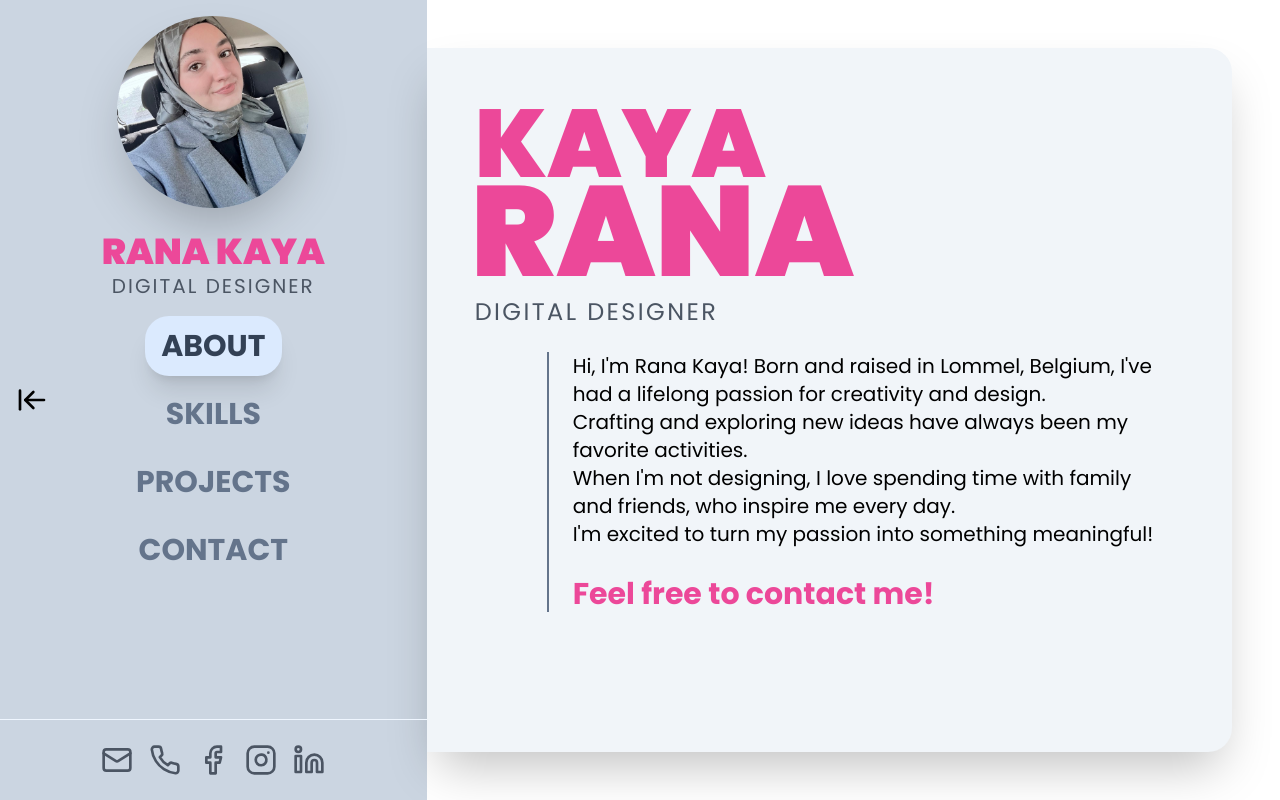
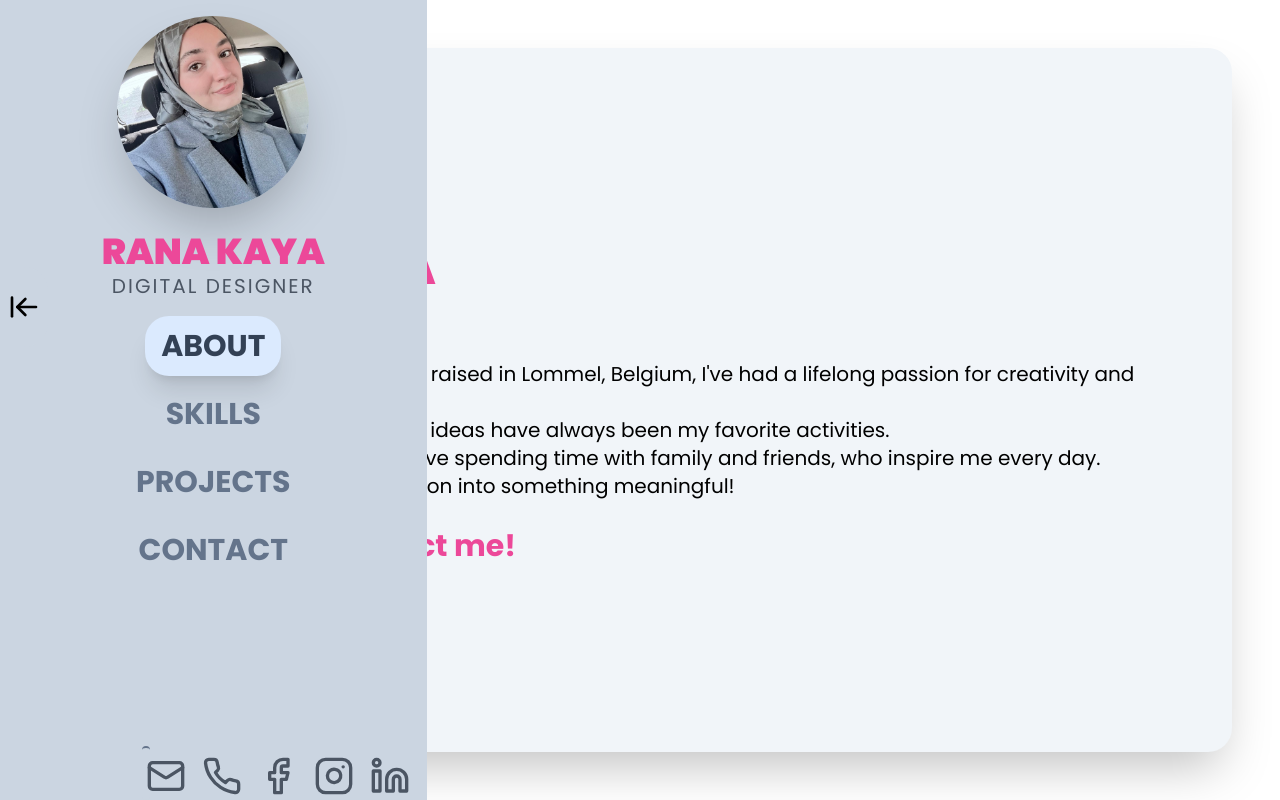
Before and after one commit to gurkanozil/ranakaya, a React (Vite) app: page / in a window 1280 px wide. Built offline with nearby package versions, Linux system fonts and the light colour scheme.

Commit message:
Spent a long time Implementing responsive sidebar toggle with smooth transitions and improved layout. Lots to do

```diff
--- a/src/App.tsx
+++ b/src/App.tsx
@@ -4,9 +4,11 @@ import About from './components/About';
 import Skills from './components/Skills';
 import Projects from './components/Projects';
 import Contact from './components/Contact';
+import { ArrowLeftToLine, ArrowRightFromLine} from 'lucide-react';
 
 function App() {
   const [activeSection, setActiveSection] = useState('about');
+  const [SidebarOpen, setSidebarOpen] = useState(true);
 
   const navItems = [
     { id: 'about', label: 'ABOUT', },
@@ -14,6 +16,7 @@ function App() {
     { id: 'projects', label: 'PROJECTS' },
     { id: 'contact', label: 'CONTACT' },
   ];
+
 
   const renderContent = () => {
     switch (activeSection) {
@@ -30,16 +33,32 @@ function App() {
     }
   };
 
+        const toggleSidebar = () => {
+          setSidebarOpen(!SidebarOpen);
+        };
+
+
   return (
     <>
-    <div id="App" className="flex min-h-screen bg-white no-scrollbar">
+    <div id="App" className={`${SidebarOpen ? '' : ''} flex flex-row min-h-screen h-full bg-white no-scrollbar`}>
       <Sidebar
         activeSection={activeSection}
         setActiveSection={setActiveSection}
         navItems={navItems}
-      />
-      <main id="mainContent" className="flex-1 shadow-2xl bg-slate-100 rounded-r-3xl p-12 mt-12 mb-12 mr-12">
+        SidebarOpen={SidebarOpen}
+        toggleSidebar={toggleSidebar} />
+
+      <main id="mainContent" className={`flex-1 h-dvw shadow-2xl bg-slate-100 ${SidebarOpen ? 'rounded-r-3xl' : 'rounded-3xl'} p-14 transition-transform duration-500 ease-in-out  ${SidebarOpen ? 'ml-0' : 'ml-12'} mt-12 mb-12 mr-12`}>
         {renderContent()}
+        <button
+            id="toggleSidebar"
+            type="button"
+            onClick={toggleSidebar}
+            className={`fixed top-1/3 px-2 py-6 left-0 rounded-r-3xl bg-slate-300 transition-transform duration-500 ease-in-out bg-opacity-50 hover:bg-opacity-100 transition-colors
+            ${SidebarOpen ? "translate-x-0 " : "-translate-x-1/3 hover:translate-x-0"}
+            `}>
+            {SidebarOpen ? <ArrowLeftToLine size={32} /> : <ArrowRightFromLine size={32} />}
+        </button>
       </main>
     </div>
   </>
--- a/src/components/About.tsx
+++ b/src/components/About.tsx
@@ -4,7 +4,7 @@ interface AboutProps {
 
 const About: React.FC<AboutProps> = ({ setActiveSection }) => {
   return (
-    <div id="About">
+    <div id="About" className="flex flex-col">
       <h1 className="text-8xl font-extrabold text-pink-500">KAYA</h1>
       <h1 className="text-9xl font-extrabold -mt-6 -ml-1 text-pink-500">RANA</h1>
       <p className="text-2xl text-gray-600 font-thin whitespace-nowrap tracking-widest">DIGITAL DESIGNER</p>
--- a/src/components/Contact.tsx
+++ b/src/components/Contact.tsx
@@ -3,17 +3,17 @@ import { useForm, ValidationError } from '@formspree/react';
 const Contact = () => {
     const [state, handleSubmit] = useForm("mwpvqnvl");
     if (state.succeeded) {
-        return <div className="mt-6 text-center content-center max-w-4xl shadow-2xl bg-slate-100 rounded-r-3xl p-12 -ml-12">
+        return <div className="flex flex-col text-center content-center">
           <h2 className="text-6xl font-extrabold text-pink-500">CONTACT</h2>
           <p className="mt-6 text-xl font-light text-gray-600">Thank you for your message! It was successfully sent.</p>
           </div>;
     }
   return (
-    <div alt="Contact" className="text-center content-center">
+    <div id="Contact" className="flex flex-col text-center content-center">
       <h2 className="text-6xl font-extrabold text-pink-500">CONTACT</h2>
       <p className="mb-6 text-xl font-light text-gray-600">I'd be glad to answer your questions!</p>
 
-      <div className="bg-slate-700 rounded-3xl shadow-2xl p-8 mx-24">
+      <div className="bg-slate-700 rounded-3xl shadow-2xl p-8 mx-2 md:mx-16">
         <form onSubmit={handleSubmit} className="grid gap-4">
           <div>
             <label htmlFor="name" className="sr-only">Name</label>
--- a/src/components/Projects.tsx
+++ b/src/components/Projects.tsx
@@ -98,7 +98,7 @@ const Projects = () => {
               <div className="flex flex-wrap gap-1 mb-4">
                 {project.tech && project.tech.length > 0 && project.tech.map((tech) => ( //show tech if it exists
                   <span
-                    key={tech}
+                    key="tech"
                     className="flex flex-row px-4 py-1 bg-gray-100 text-gray-600 rounded-xl text-md tracking-wide"
                   >
                     {tech}
--- a/src/components/Sidebar.tsx
+++ b/src/components/Sidebar.tsx
@@ -1,5 +1,4 @@
-import React, { useState } from 'react';
-import { Mail, Linkedin, Phone, Instagram, Facebook, ArrowLeftToLine, ArrowRightFromLine} from 'lucide-react';
+import { Mail, Linkedin, Phone, Instagram, Facebook } from 'lucide-react';
 import profileImage from '../images/ranaheadshot.jpeg';
 
 interface NavItem {
@@ -11,46 +10,40 @@ interface SidebarProps {
   activeSection: string;
   setActiveSection: (section: string) => void;
   navItems: NavItem[];
+  SidebarOpen: boolean;
+  toggleSidebar: () => void;
 }
 
 const Sidebar: React.FC<SidebarProps> = ({
   activeSection,
   setActiveSection,
   navItems,
+  SidebarOpen,
 }) => {
-  const [Open, setOpen] = useState(true);
   return (
     <>
-      <button
-        id="toggleSidebar"
-        type="button"
-        onClick={() => setOpen(!Open)}
-        className={`md:h-dvw md:p-4 fixed top-1/2 transform -translate-y-1/2 transition-transform duration-200 ease-in-out`}>
-        {Open ? <ArrowLeftToLine size={32} /> : <ArrowRightFromLine size={32} />}
-      </button>
-      {Open && (
-        <aside id='Sidebar' className="flex flex-col min-h-screen left-0 top-0 md:h-dvw md:w-1/3 bg-slate-300 md:p-4 transition-transform duration-300">
+      <aside id='Sidebar' className={`flex flex-col fixed md:w-1/3 min-h-screen md:h-dvw bg-slate-300 p-4 transition-transform duration-500 ease-in-out
+        ${SidebarOpen ? "translate-x-0" : "-translate-x-full"}
+        `}>
 
         <div id="Profile" className="flex flex-col items-center">
           <img
             src={profileImage}
             alt="Profile"
-            className="w-48 h-48 rounded-full object-cover shadow-2xl mb-6 duration-200 ease-in hover:scale-125 hover:mb-10 "
+            className="w-48 h-48 rounded-full object-cover shadow-2xl mb-6 duration-200 ease-in hover:scale-125 hover:mb-6 hover:mt-6"
           />
-          <h1 className="text-4xl font-extrabold text-pink-500 whitespace-nowrap">RANA KAYA</h1>
-          <p className="text-xl font-thin text-gray-600 pb-4 whitespace-nowrap tracking-widest">DIGITAL DESIGNER</p>
+          <h1 className="text-4xl font-extrabold text-pink-500 whitespace-nowrap overflow-hidden">RANA KAYA</h1>
+          <p className="text-xl font-thin text-gray-600 pb-4 whitespace-nowrap tracking-widest overflow-hidden">DIGITAL DESIGNER</p>
         </div>
 
-        <nav id="Nav" className="flex-1 flex-col text-center justify-center items-center overflow-scroll no-scrollbar">
+        <nav id="Nav" className="flex flex-col text-center md:justify-center md:items-center">
           <ul className="space-y-2">
             {navItems.map((item) => (
               <li key={item.id}>
                 <button
                   onClick={() => setActiveSection(item.id)}
-                  className={` font-bold text-3xl space-x-3 px-4 py-3 rounded-3xl transition-colors ${
-                    activeSection === item.id
-                      ? 'bg-blue-100 text-slate-700 shadow-xl'
-                      : 'text-slate-500 hover:bg-blue-100 hover:text-slate-700 hover:shadow-xl hover:scale-110 transition-transform duration-200 ease-in-out'
+                  className={` font-bold text-3xl space-x-3 px-4 py-3 rounded-3xl transition-colors
+                    ${ activeSection === item.id ? 'bg-blue-100 text-slate-700 shadow-xl' : 'text-slate-500 hover:bg-blue-100 hover:text-slate-700 hover:shadow-xl hover:scale-110 transition-transform duration-300 ease-in-out'
                   }`}><span>{item.label}</span>
                 </button>
               </li>
@@ -58,26 +51,28 @@ const Sidebar: React.FC<SidebarProps> = ({
           </ul>
         </nav>
 
-        <div id="Contact" className="fixed bottom-6 left-0 right-2/3 flex flex-row justify-center space-x-4 pt-6 border-t border-blue-50 overflow-scroll no-scrollbar">
-          <a href="mailto:ranakaya@outlook.be"
-            className="text-gray-600 hover:text-blue-700 transition-colors"
-          ><Mail size={32} /></a>
-          <a href="tel:+32 474 38 64 24"
-            className="text-gray-600 hover:text-blue-700 transition-colors"
-          ><Phone size={32} /></a>
-          <a href="https://www.facebook.com/yuna.shin.3975"
-            className="text-gray-600 hover:text-blue-700 transition-colors"
-          ><Facebook size={32} /></a>
-          <a href="https://www.instagram.com/kayaaranaa/"
-            className="text-gray-600 hover:text-blue-700 transition-colors"
-          ><Instagram size={32} /></a>
-          <a href="https://www.linkedin.com/in/rana-kaya-64aaa5333/"
-            className="text-gray-600 hover:text-blue-700 transition-colors"
-          ><Linkedin size={32} /></a>
+        <div id="Contact" className="flex flex-col fixed left-1/3 right-2/3 bottom-0">
+          <div className="flex flex-row space-x-2 text-slate-600 bg-slate-300 rounded-lg bg-opacity-50 md:space-x-4 pt-2 p-1 border-t-2 border-slate-500">
+            <a href="mailto:ranakaya@outlook.be"
+              className="text-gray-600 hover:text-blue-700 hover:scale-110 transition-transform duration-300 ease-in-out"
+            ><Mail size={40} /></a>
+            <a href="tel:+32 474 38 64 24"
+              className="text-gray-600 hover:text-blue-700 hover:scale-110 transition-transform duration-300 ease-in-out"
+            ><Phone size={40} /></a>
+            <a href="https://www.facebook.com/yuna.shin.3975"
+              className="text-gray-600 hover:text-blue-700 hover:scale-110 transition-transform duration-300 ease-in-out"
+            ><Facebook size={40} /></a>
+            <a href="https://www.instagram.com/kayaaranaa/"
+              className="text-gray-600 hover:text-blue-700 hover:scale-110 transition-transform duration-300 ease-in-out"
+            ><Instagram size={40} /></a>
+            <a href="https://www.linkedin.com/in/rana-kaya-64aaa5333/"
+              className="text-gray-600 hover:text-blue-700 hover:scale-110 transition-transform duration-300 ease-in-out"
+            ><Linkedin size={40} /></a>
+          </div>
         </div>
 
       </aside>
-      )}
+
     </>
   );
 };
--- a/src/components/Skills.tsx
+++ b/src/components/Skills.tsx
@@ -50,16 +50,17 @@ const Skills = () => {
   ];
 
   return (
-    <div id="Skills">
+    <div id="Skills" className='flex-1'>
       <h2 className="text-6xl text-center font-extrabold text-pink-500 mb-12">SKILLS</h2>
+
       <div className="grid gap-8">
         {skillCategories.map((category) => (
           <div key={category.title}>
             <h3 className="text-2xl font-bold text-pink-500 mb-4">{category.title}</h3>
-            <div className="flex flex-wrap gap-3">
+            <div className="flex gap-2">
               {category.skills.map((skill) => (
                 <span
-                  key={skill}
+                  key="skill"
                   className="flex flex-row px-4 py-1 bg-gray-100 text-gray-600 rounded-xl text-md font-bold"
                   >
                   {skill}
--- a/src/index.css
+++ b/src/index.css
@@ -1,6 +1,9 @@
 @import url('https://fonts.googleapis.com/css2?family=DM+Serif+Display&family=Poppins:wght@400;500;700;900&family=Roboto:wght@400;500;700;900&display=swap');
 
 @tailwind base;
+html {
+    scroll-behavior: smooth;
+  }
 @tailwind components;
 @tailwind utilities;
 
```
